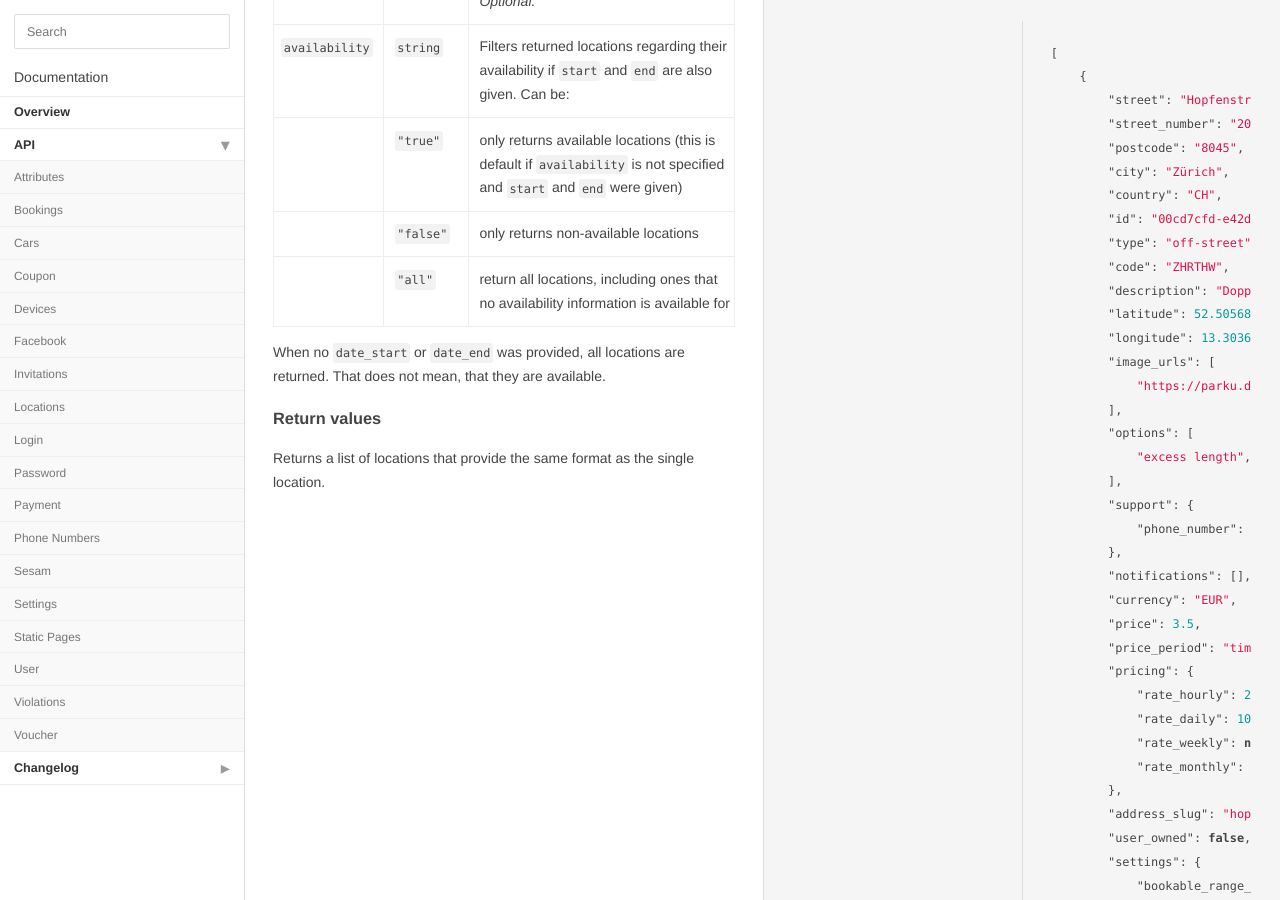
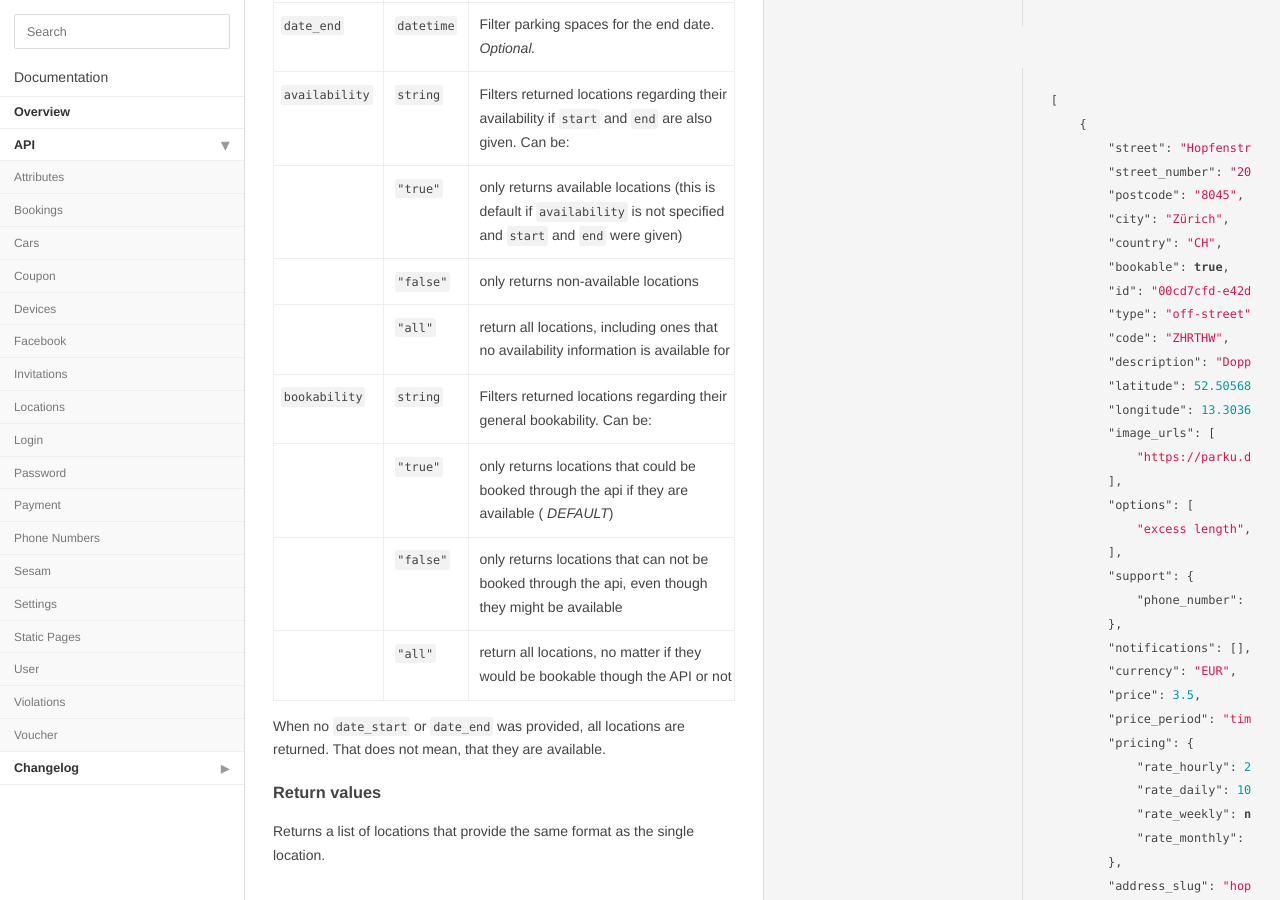
Before and after one commit to parku/docs, a Jekyll site: the page built from api/locations.md, in a window 1280 px wide and 900 px high, scrolled down 4313 px. Built offline with Jekyll 4.4.1, drawn with Linux system fonts in a browser that asks for light colours; Markdown is read by kramdown in place of the engine named in the settings; some of the changed text lies outside the part shown.

Commit message:
DEV-754 Added documentation for bookability field

```diff
--- a/api/locations.md
+++ b/api/locations.md
@@ -30,6 +30,7 @@ Status: 200 OK
     "postcode": "8045",
     "city": "Zürich",
     "country": "CH",
+    "bookable": true,
     "id": "00cd7cfd-e42d-11e2-8bf1-8a83f3373875",
     "type": "off-street",
     "code": "ZHRTHW",
@@ -108,6 +109,7 @@ Field             | Element                | Type         | (Element and) Descri
                   | `maximum`              | `number`     | the overall number of parking spaces at this location
                   | `next_start`           | `time`       | the start of the next from now slot in which a parking space in this location is free and bookable, can be in the past
                   | `next_end`             | `time`       | the end of the next slot from now in which a parking space in this location is free and bookable, can be in the past
+`bookable`        |                        | `boolean`    | `true` if that locations can be booked via the parku API, `false` if the location is purely providing information
 `city`            |                        | `string`     | city of the location
 `code`            |                        | `string`     | short identification code of the location, not necessarily unique
 `country`         |                        | `string`     | country of the location in 2 character encoding
@@ -255,6 +257,7 @@ Status: 200 OK
         "postcode": "8045",
         "city": "Zürich",
         "country": "CH",
+        "bookable": true,
         "id": "00cd7cfd-e42d-11e2-8bf1-8a83f3373875",
         "type": "off-street",
         "code": "ZHRTHW",
@@ -314,14 +317,18 @@ Status: 200 OK
 
 Parameter      | Value      | Description
 -------------- | ---------- | ----
-`sw`           | `decimal`  |Comma separated latitude and longitude of the southwest position. _Required.
-`ne`           | `decimal`  |Comma separated latitude and longitude of the northeast position. _Required.
+`sw`           | `decimal`  | Comma separated latitude and longitude of the southwest position. _Required.
+`ne`           | `decimal`  | Comma separated latitude and longitude of the northeast position. _Required.
 `date_start`   | `datetime` | Filter parking spaces for the start date. _Optional._
 `date_end`     | `datetime` | Filter parking spaces for the end date. _Optional._
 `availability` | `string`   | Filters returned locations regarding their availability if `start` and `end` are also given. Can be:
                | `"true"`   | only returns available locations (this is default if `availability` is not specified and `start` and `end` were given)
-               | `"false"`  |only returns non-available locations
-               | `"all"`    |return all locations, including ones that no availability information is available for
+               | `"false"`  | only returns non-available locations
+               | `"all"`    | return all locations, including ones that no availability information is available for
+`bookability`  | `string`   | Filters returned locations regarding their general bookability. Can be:
+               | `"true"`   | only returns locations that could be booked through the api if they are available ( _DEFAULT_)
+               | `"false"`  | only returns locations that can not be booked through the api, even though they might be available
+               | `"all"`    | return all locations, no matter if they would be bookable though the API or not
 
 When no `date_start` or `date_end` was provided, all locations are returned. That does not mean, that they are available.
 
```
